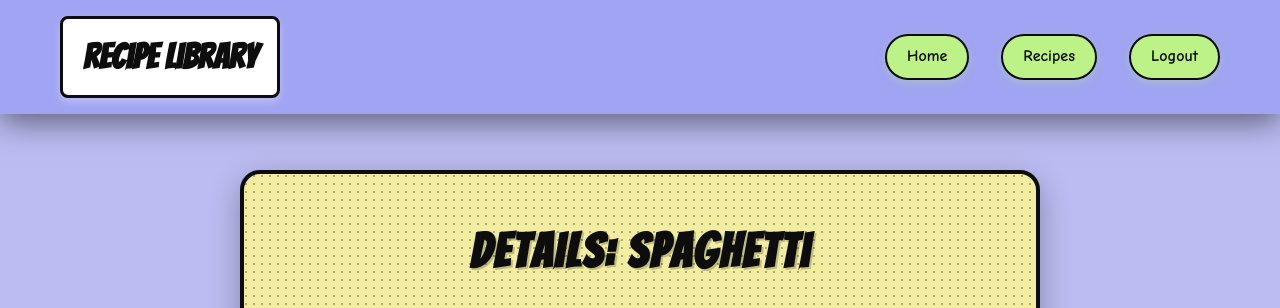
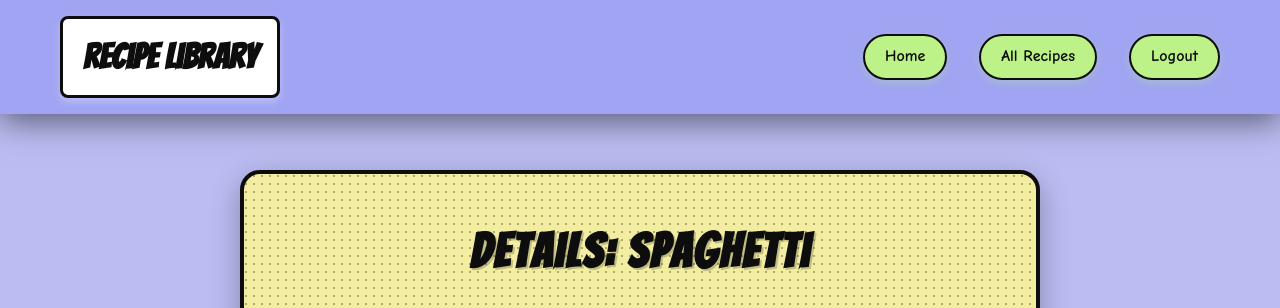
Before and after one commit to Bre-Wonder/Recipe-App-Achievment, a Django app: page /list/1 in a window 1280 px wide. Shown: the top 308 px of the page. Run offline with Django 5.2, Linux system fonts and the light colour scheme; a user stored in the database is signed in; data comes from the database, SQL or seed files in the repository.

Commit message:
updated label

```diff
--- a/Acheivement 2/A2_Recipe_App/src/recipeApp/templates/recipeApp/recipe_details.html
+++ b/Acheivement 2/A2_Recipe_App/src/recipeApp/templates/recipeApp/recipe_details.html
@@ -243,7 +243,7 @@
                 <div class="logo">Recipe Library</div>
                 <ul class="nav-links">
                     <li><a href="{% url 'recipeApp:home' %}">Home</a></li>
-                    <li><a href="{% url 'recipeApp:list' %}">Recipes</a></li>
+                    <li><a href="{% url 'recipeApp:list' %}">All Recipes</a></li>
                     <li><a href ="{%url 'logout' %}"> Logout </a></li>
                 </ul>
             </div>
```
